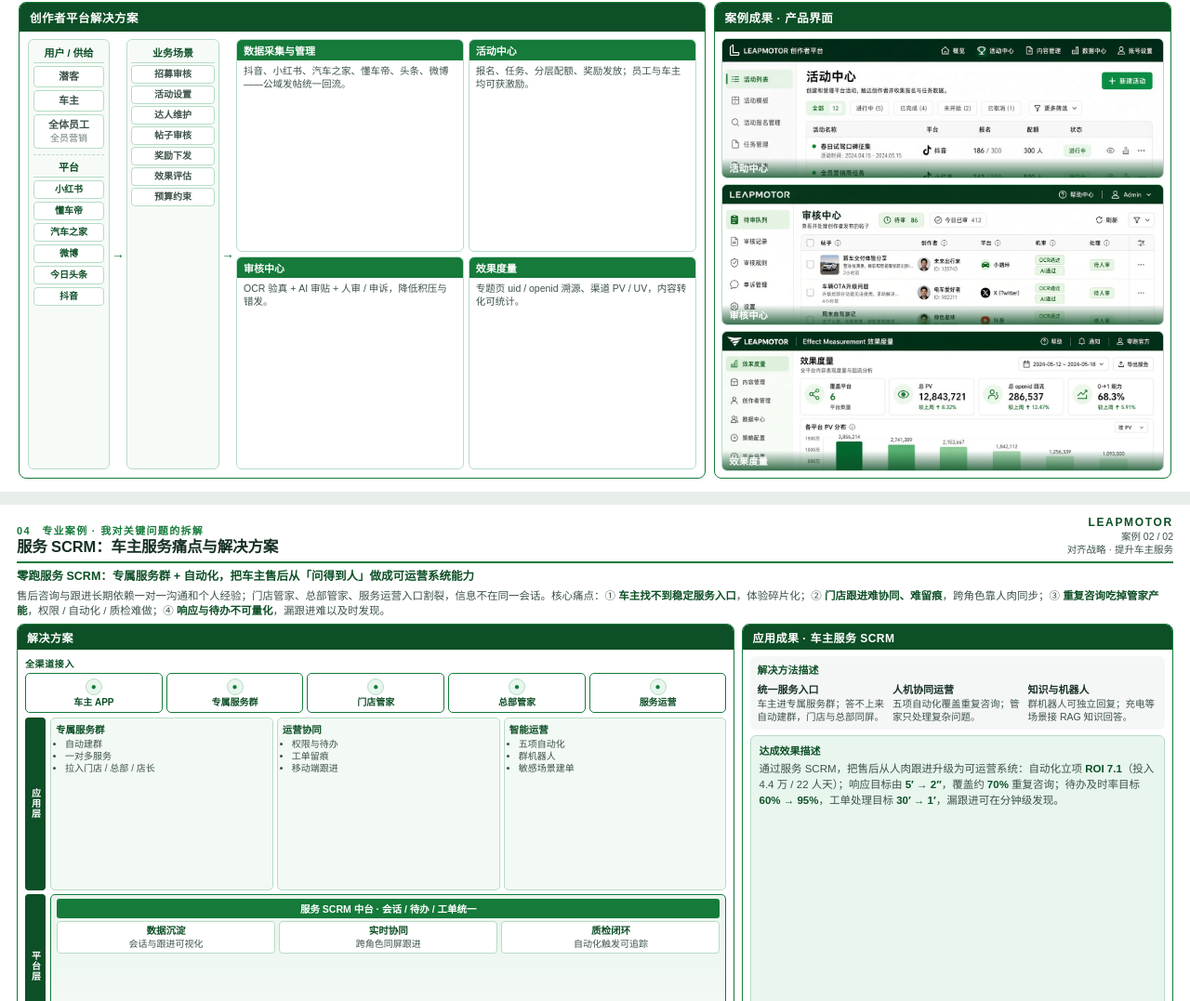
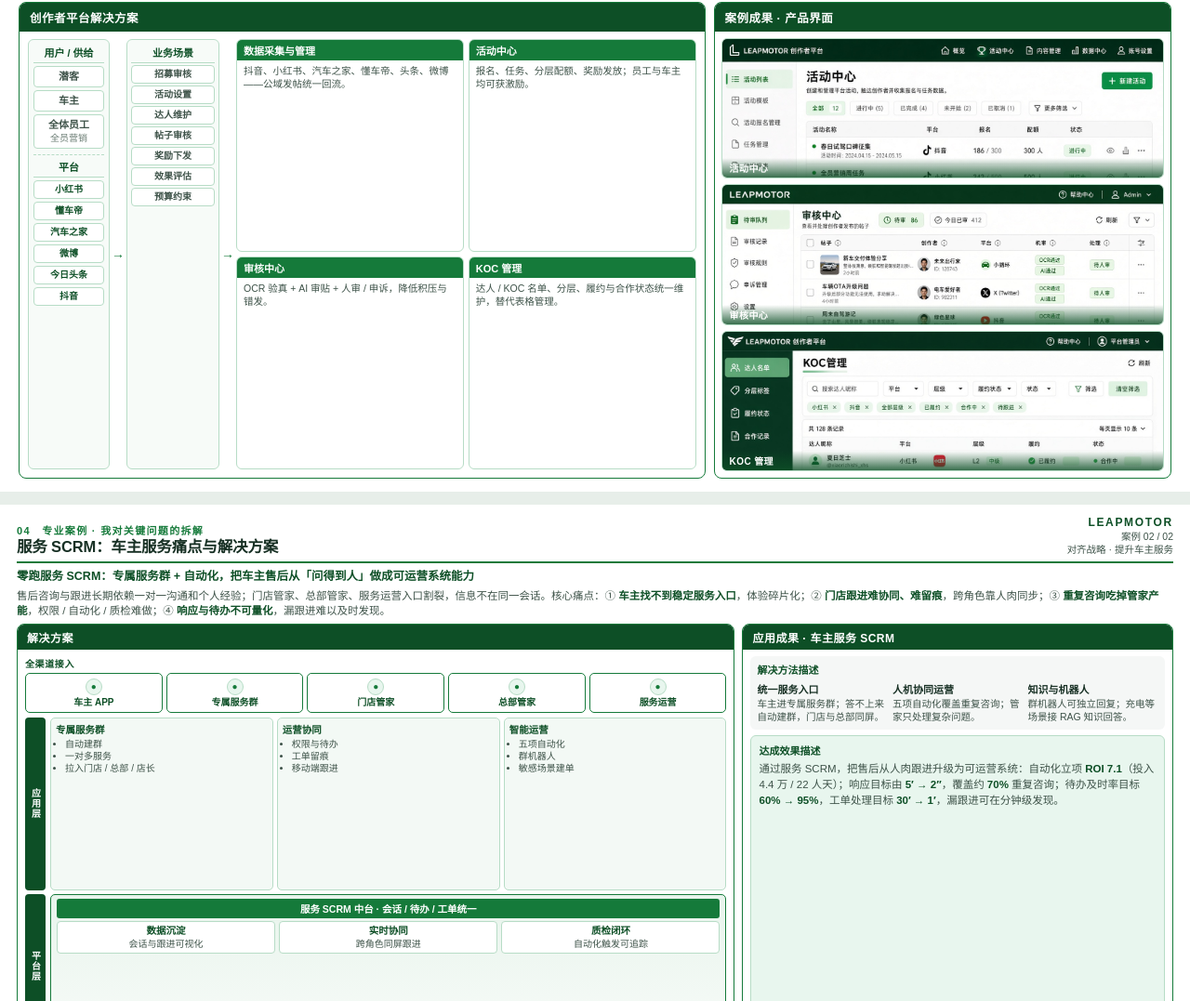
Before and after one commit to xcv-123/ppt-preview, a plain HTML site: page strategy-work-summary.html in a window 1280 px wide. Shown: the part 1706-2783 px from the top of the page at 93% size. Drawn offline with Linux system fonts and the light colour scheme.

Commit message:
Rename effect measurement module to KOC management.
Update the creator solution module label, copy, and results screenshot accordingly.

Co-authored-by: xcv-123 <xcv-123@users.noreply.github.com>

```diff
--- a/strategy-work-summary.html
+++ b/strategy-work-summary.html
@@ -1399,7 +1399,7 @@
               <div class="mod"><div class="mh">数据采集与管理</div><p>抖音、小红书、汽车之家、懂车帝、头条、微博——公域发帖统一回流。</p></div>
               <div class="mod"><div class="mh">活动中心</div><p>报名、任务、分层配额、奖励发放；员工与车主均可获激励。</p></div>
               <div class="mod"><div class="mh">审核中心</div><p>OCR 验真 + AI 审贴 + 人审 / 申诉，降低积压与错发。</p></div>
-              <div class="mod"><div class="mh">效果度量</div><p>专题页 uid / openid 溯源、渠道 PV / UV，内容转化可统计。</p></div>
+              <div class="mod"><div class="mh">KOC 管理</div><p>达人 / KOC 名单、分层、履约与合作状态统一维护，替代表格管理。</p></div>
             </div>
           </div>
         </div>
@@ -1419,8 +1419,8 @@
             <div class="cap">审核中心</div>
           </div>
           <div class="shot">
-            <img src="assets/case-creator-effect.jpg" alt="效果度量">
-            <div class="cap">效果度量</div>
+            <img src="assets/case-creator-koc.jpg" alt="KOC 管理">
+            <div class="cap">KOC 管理</div>
           </div>
         </div>
       </div>
```
Also changed, not shown: assets/case-creator-effect.jpg (deleted), assets/case-creator-koc.jpg (added).
